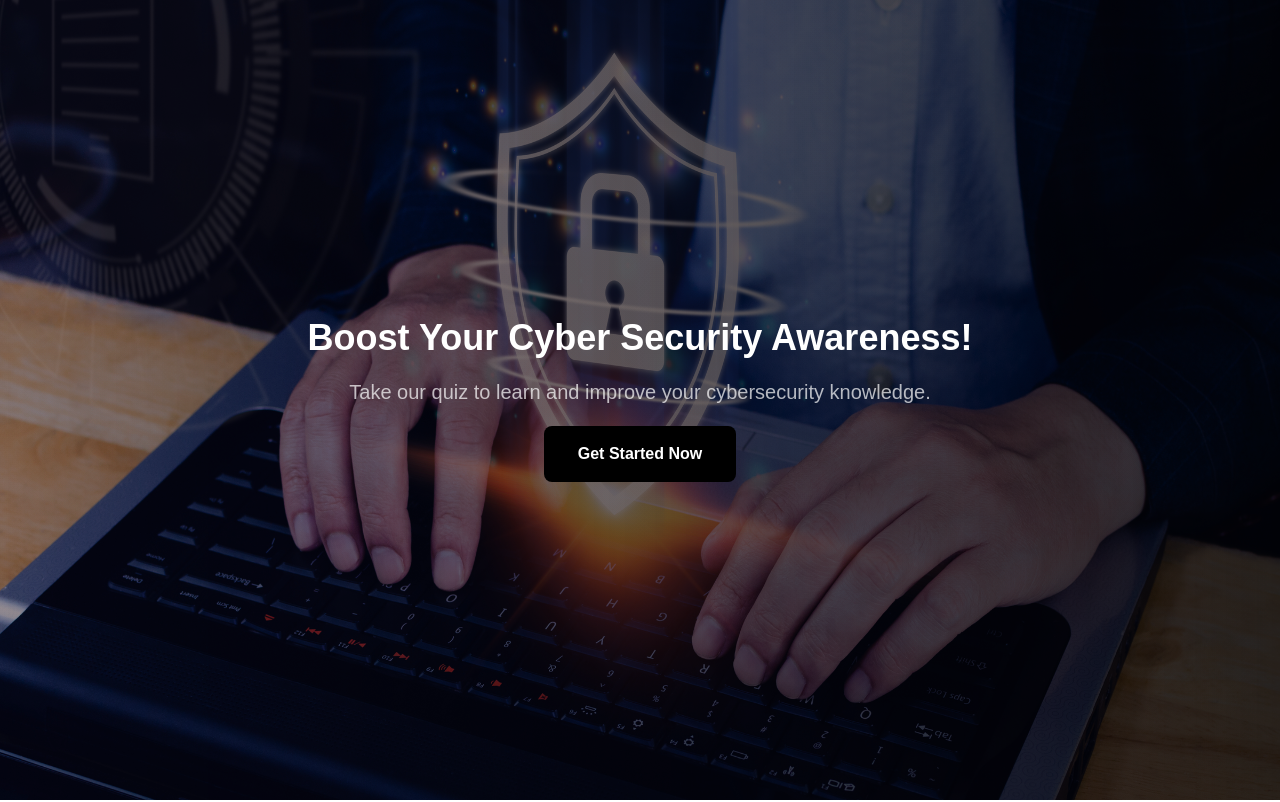
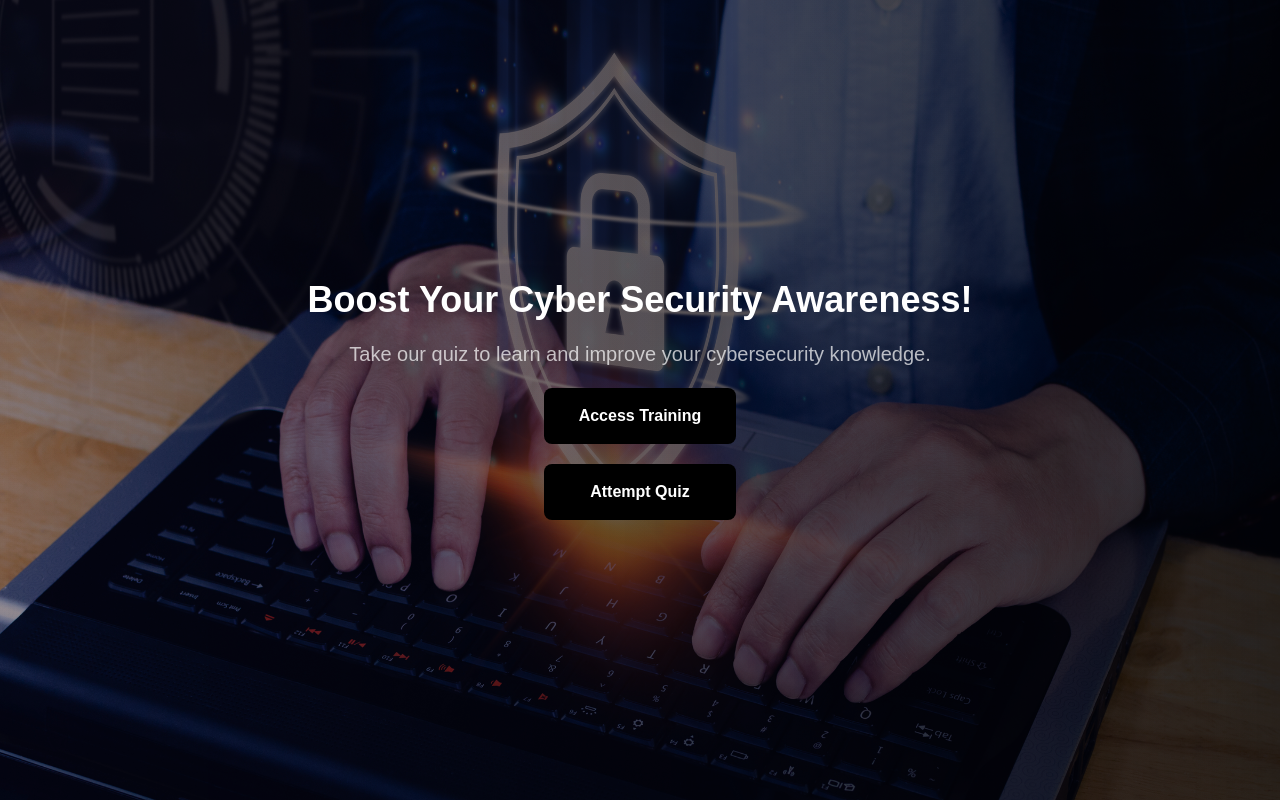
Before and after one commit to gideon-del/quiz-app, a Vue app: page /home in a window 1280 px wide. Shown: the top 802 px of the page. Built offline with nearby package versions, Linux system fonts and the light colour scheme; no server answers.

Commit message:
chore:updated code

```diff
--- a/src/views/HomeView.vue
+++ b/src/views/HomeView.vue
@@ -22,7 +22,6 @@ onMounted(() => {
         .select('id, last_attempted, is_finished')
         .eq('user_id', user.id)
       if (existingSession.data) {
-        console.log(existingSession)
         quizSession.value = existingSession.data[0]
         isFinished.value = !!existingSession.data[0].is_finished
       }
@@ -47,7 +46,6 @@ const startQuiz = async () => {
         is_started: true
       })
       .select()
-    console.log(quizData)
     push(`/quiz/${quizData.data?.[0].id}/ongoing/1`)
   } catch (error) {
     console.log(error)
--- a/src/views/LandingPageView.vue
+++ b/src/views/LandingPageView.vue
@@ -11,10 +11,16 @@
         Take our quiz to learn and improve your cybersecurity knowledge.
       </p>
 
+      <a
+        href="https://www.canva.com/design/DAGESTu0EC4/Mdr8Mr3tFbfOy2VBypa8nQ/edit?utm_content=DAGESTu0EC4&utm_campaign=designshare&utm_medium=link2&utm_source=sharebutton"
+        target="_blank"
+        class="bg-black cursor-pointer rounded-lg w-full max-w-48 items-center flex justify-center h-14 font-bold text-white"
+        >Access Training</a
+      >
       <RouterLink
         to="/register"
         class="bg-black cursor-pointer rounded-lg w-full max-w-48 items-center flex justify-center h-14 font-bold text-white"
-        >Get Started Now</RouterLink
+        >Attempt Quiz</RouterLink
       >
     </section>
     <section class="py-10 px-5">
```
